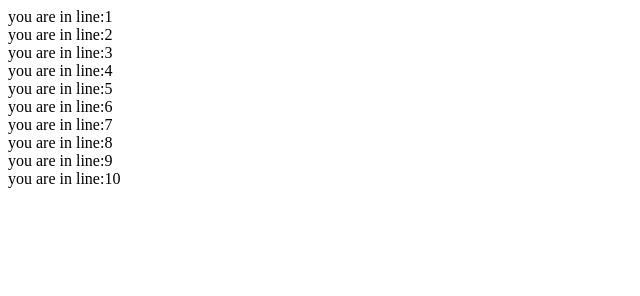
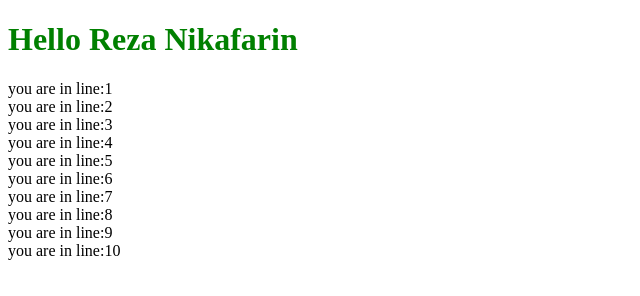
Before and after one commit to rezanikafarin/myproject, a plain HTML site: page js3/index.html in a window 1280 px wide. Shown: the whole page, without its empty margins (0-640 px from the left). Drawn offline with Linux system fonts and the light colour scheme.

Commit message:
update index.html

```diff
--- a/js3/index.html
+++ b/js3/index.html
@@ -5,6 +5,7 @@
     <title></title>
   </head>
   <body>
+    <h1 style="color:green">Hello Reza Nikafarin </h1>
     <script type="text/javascript">
       for(let i=1;i<=10;i++)
       {
```
